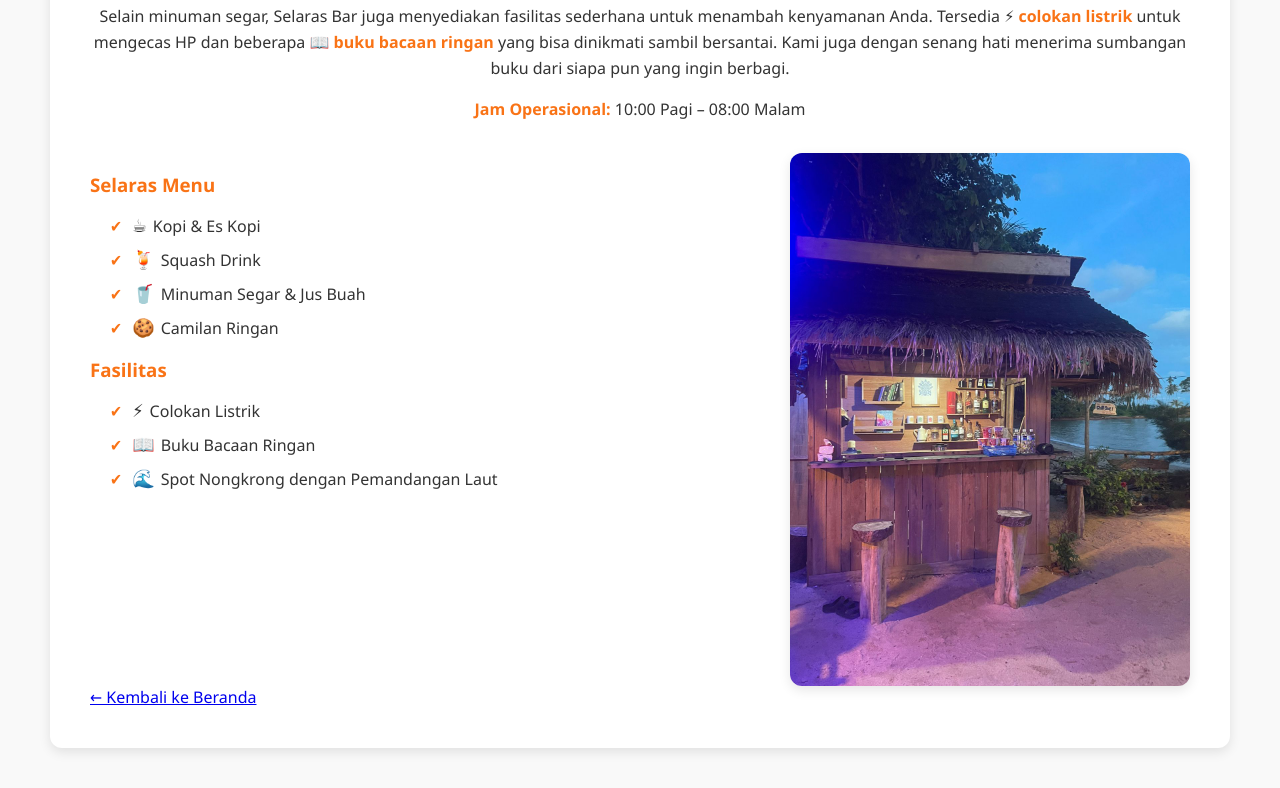
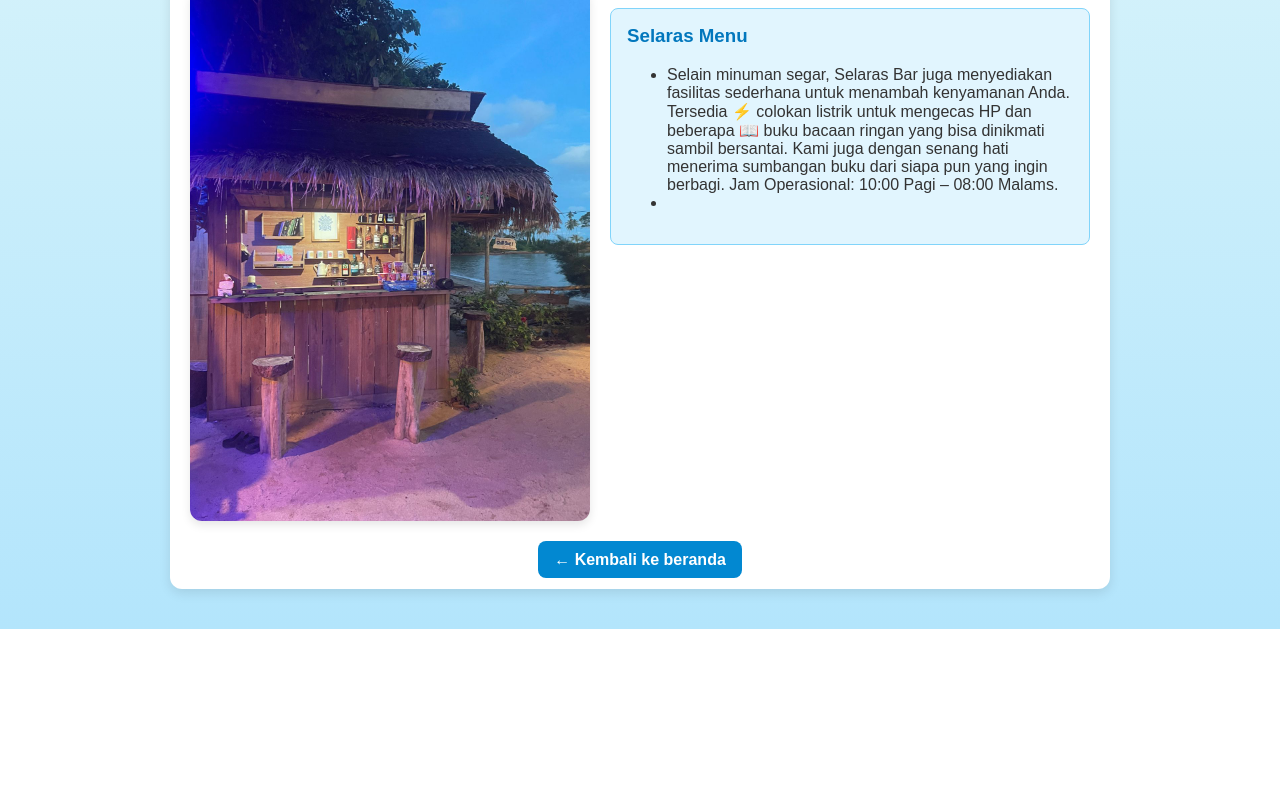
Before and after one commit to selaras11/selaras_beach, a plain HTML site: page bar.html in a window 1280 px wide. Shown: the part 295-1083 px from the top of the page. After the commit the page ends 924 px from the top, so only its background shows below. Drawn offline with Linux system fonts and the light colour scheme.

Commit message:
Update bar.html

```diff
--- a/bar.html
+++ b/bar.html
@@ -1,165 +1,114 @@
-<!DOCTYPE html>
 <html lang="id">
 <head>
   <meta charset="UTF-8">
-  <meta name="viewport" content="width=device-width, initial-scale=1.0">
-  <title>Selaras Bar</title>
+  <title>BAR - Selaras Beach</title>
   <style>
     body {
-      font-family: "Segoe UI", Tahoma, Geneva, Verdana, sans-serif;
+      font-family: Arial, sans-serif;
       margin: 0;
       padding: 0;
-      background: #f9f9f9;
+      background: linear-gradient(to bottom, #e0f7fa, #b3e5fc); /* biru muda */
       color: #333;
     }
-
     header {
-      background-color: #f97316;
+      background: #03a9f4; /* biru cerah */
+      color: white;
+      padding: 16px;
       text-align: center;
+    }
+    header img {
+      height: 70px;
+      margin-bottom: 8px;
+    }
+    header h2 {
+      margin: 0;
+      font-size: 1.8rem;
+    }
+    main {
+      max-width: 900px;
+      margin: 40px auto;
       padding: 20px;
-    }
-
-    header img {
-      max-height: 90px;
-    }
-
-    .container {
-      max-width: 1100px;
-      margin: 40px auto;
-      background: #fff;
+      background: white;
       border-radius: 12px;
       box-shadow: 0 4px 12px rgba(0,0,0,0.1);
-      padding: 40px;
     }
-
     h1 {
-      color: #f97316;
-      margin-bottom: 20px;
-      font-size: 32px;
-      text-align: center;
+      color: #0288d1;
     }
-
-    .description {
-      text-align: center;
-      margin-bottom: 30px;
-      line-height: 1.6;
-    }
-
-    .description strong {
-      color: #f97316;
-    }
-
     .content {
       display: flex;
       flex-wrap: wrap;
-      gap: 30px;
+      gap: 20px;
       align-items: flex-start;
     }
-
-    .menu {
-      flex: 1 1 45%;
+    .content img {
+      max-width: 400px;
+      border-radius: 12px;
+      box-shadow: 0 4px 10px rgba(0,0,0,0.1);
+      flex: 1;
     }
-
-    .menu h3 {
-      margin-bottom: 12px;
-      color: #f97316;
+    .description {
+      flex: 1;
+      min-width: 250px;
     }
-
-    .menu ul {
-      padding-left: 20px;
+    .harga {
+      background: #e1f5fe;
+      padding: 16px;
+      border-radius: 8px;
+      margin-top: 20px;
+      border: 1px solid #81d4fa;
     }
-
-    .menu ul li {
-      margin-bottom: 10px;
-      font-size: 16px;
-      list-style: none;
+    .harga h3 {
+      margin-top: 0;
+      color: #0277bd;
     }
-
-    .menu ul li::before {
-      content: "✔ ";
-      color: #f97316;
+    nav {
+      margin-top: 30px;
+      text-align: center;
+    }
+    nav a {
+      text-decoration: none;
+      background: #0288d1;
+      color: white;
+      padding: 10px 16px;
+      border-radius: 8px;
       font-weight: bold;
+      transition: background 0.3s;
     }
-
-    .menu ul li span {
-      margin-left: 6px;
-    }
-
-    .menu ul li .icon {
-      font-size: 18px;
-    }
-
-    .content img {
-  flex: 1 1 45%;
-  max-width: 400px;   /* batasi lebar maksimal foto */
-  border-radius: 12px;
-  object-fit: cover;
-  box-shadow: 0 4px 12px rgba(0,0,0,0.1);
-  margin: 0 auto;     /* supaya tetap center saat layar kecil */
-
-    .btn {
-      display: block;
-      margin: 30px auto 0;
-      padding: 12px 24px;
-      background: #f97316;
-      color: #fff;
-      text-decoration: none;
-      border-radius: 6px;
-      font-weight: bold;
-      transition: background 0.3s ease;
-      text-align: center;
-      max-width: 220px;
-    }
-
-    .btn:hover {
-      background: #ea580c;
-    }
-
-    @media (max-width: 768px) {
-      .content {
-        flex-direction: column;
-      }
+    nav a:hover {
+      background: #01579b;
     }
   </style>
 </head>
 <body>
   <header>
-    <img src="assets/logo.png" alt="Logo Selaras">
+    <img src="assets/logo1.png" alt="Logo Selaras Beach">
+    <h2>Selaras Beach</h2>
   </header>
 
-  <div class="container">
+  <main>
     <h1>SELARAS BAR</h1>
-    <div class="description">
-      <p>
-        Selain minuman segar, Selaras Bar juga menyediakan fasilitas sederhana untuk menambah kenyamanan Anda.
-        Tersedia ⚡ <strong>colokan listrik</strong> untuk mengecas HP dan beberapa 📖 <strong>buku bacaan ringan</strong> yang bisa dinikmati sambil bersantai.
-        Kami juga dengan senang hati menerima sumbangan buku dari siapa pun yang ingin berbagi.
-      </p>
-      <p><strong>Jam Operasional:</strong> 10:00 Pagi – 08:00 Malam</p>
+    <div class="content">
+      <img src="assets/bar2.jpeg" alt="Paddleboard di pantai">
+      <div class="description">
+        <p>
+
+        </p>
+        <div class="harga">
+          <h3>Selaras Menu</h3>
+          <ul>
+            <li>Selain minuman segar, Selaras Bar juga menyediakan fasilitas sederhana untuk menambah kenyamanan Anda. Tersedia ⚡ colokan listrik untuk mengecas HP dan beberapa 📖 buku bacaan ringan yang bisa dinikmati sambil bersantai. Kami juga dengan senang hati menerima sumbangan buku dari siapa pun yang ingin berbagi.
+
+Jam Operasional: 10:00 Pagi – 08:00 Malams.</li>
+            <li></li>
+          </ul>
+        </div>
+      </div>
     </div>
 
-    <div class="content">
-      <div class="menu">
-        <h3>Selaras Menu</h3>
-        <ul>
-          <li><span class="icon">☕</span><span>Kopi & Es Kopi</span></li>
-          <li><span class="icon">🍹</span><span>Squash Drink</span></li>
-          <li><span class="icon">🥤</span><span>Minuman Segar & Jus Buah</span></li>
-          <li><span class="icon">🍪</span><span>Camilan Ringan</span></li>
-        </ul>
-
-        <h3>Fasilitas</h3>
-        <ul>
-          <li><span class="icon">⚡</span><span>Colokan Listrik</span></li>
-          <li><span class="icon">📖</span><span>Buku Bacaan Ringan</span></li>
-          <li><span class="icon">🌊</span><span>Spot Nongkrong dengan Pemandangan Laut</span></li>
-        </ul>
-      </div>
-
-      <img src="assets/bar2.jpeg" alt="Foto Selaras Bar">
-    </div>
-
-    <a href="index.html" class="btn">← Kembali ke Beranda</a>
-  </div>
+    <nav>
+      <a href="index.html">← Kembali ke beranda</a>
+    </nav>
+  </main>
 </body>
 </html>
```
